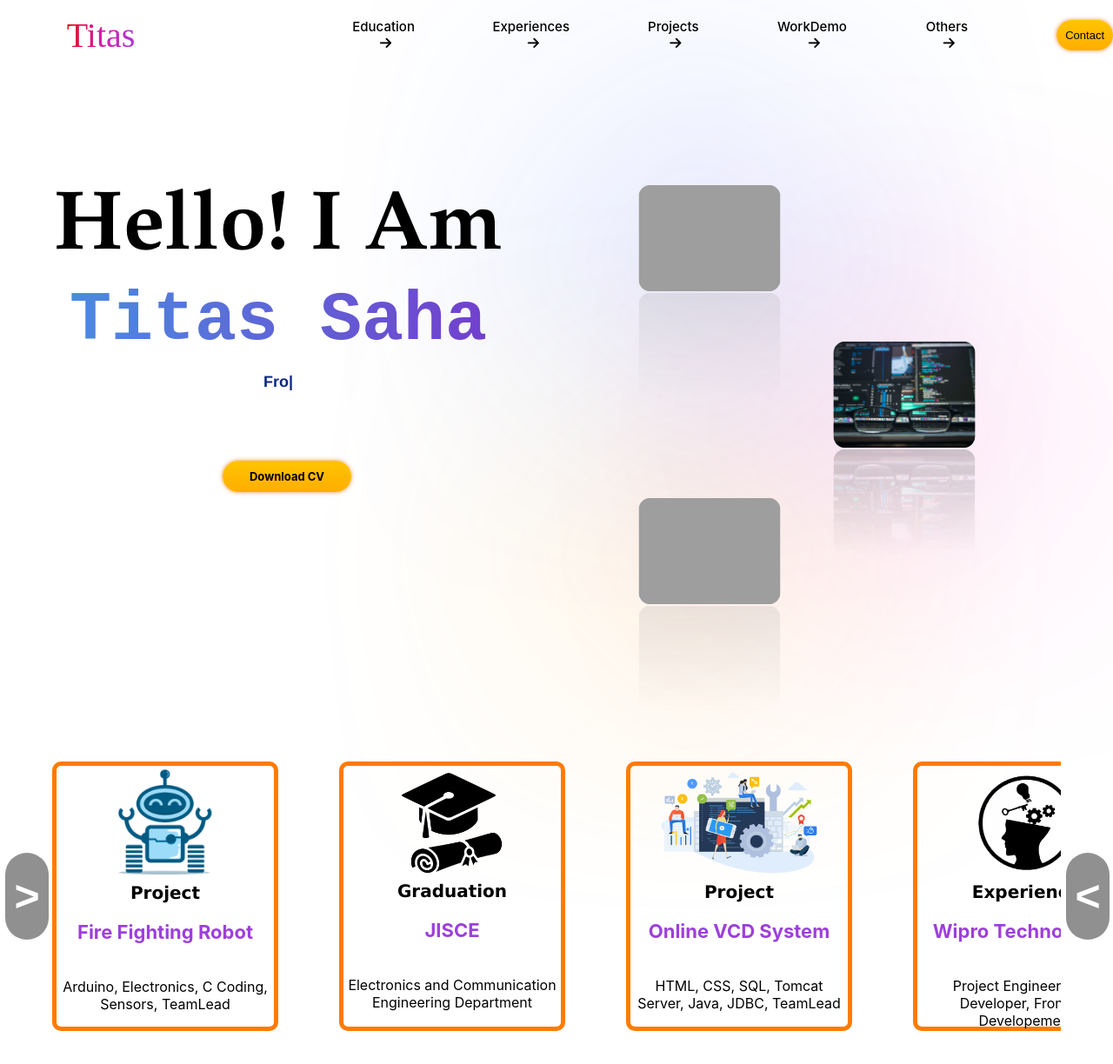
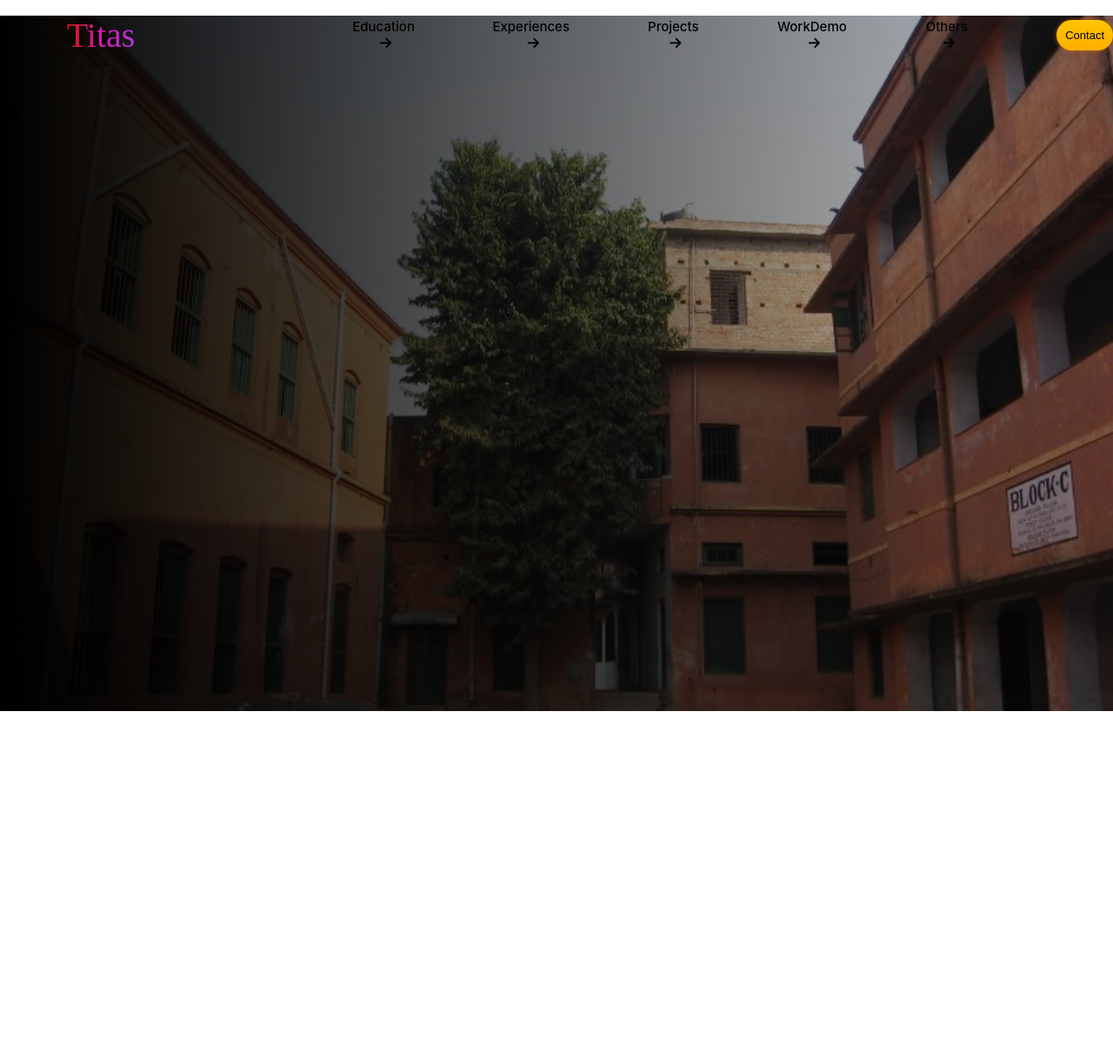
Before and after one commit to TitasUnique/My_Portfolio, a React (Create React App) app: page /school in a window 1280 px wide. Shown: the top 1224 px of the page at 87% size. After the commit the page ends 818 px from the top, so only its background shows below. Built offline with nearby package versions, Linux system fonts and the light colour scheme; grey boxes are pictures that could not be loaded.

Commit message:
locomotive smoothing & React router for webpage link

```diff
--- a/package.json
+++ b/package.json
@@ -8,8 +8,10 @@
     "@testing-library/react": "^13.4.0",
     "@testing-library/user-event": "^13.5.0",
     "aos": "^2.3.4",
+    "locomotive-scroll": "^5.0.0-beta.11",
     "react": "^18.2.0",
     "react-dom": "^18.2.0",
+    "react-router-dom": "^6.22.2",
     "react-scripts": "5.0.1",
     "react-typed": "^1.2.0",
     "use-sound": "^4.0.1",
--- a/src/App.js
+++ b/src/App.js
@@ -1,20 +1,28 @@
+import React from "react";
 import Navbar from "./components/Navbar/Navbar";
-import Home from "./components/Home/Home";
-import Cards from "./components/Cards/Cards";
-import Highlights from "./components/Highlights/Highlights";
-import Terminal from "./components/Terminal/Terminal";
-// import DemoTesting from "./components/demoTesting/DemoTesting";
-import './App.css'
+import LandingPage from "./components/LandingPage/Landing";
+import School from "./components/School/School";
+import "./App.css";
+import LocomotiveScroll from 'locomotive-scroll';
+import {BrowserRouter, Route, Routes} from 'react-router-dom';
+
+
 function App() {
+const locomotiveScroll = new LocomotiveScroll();
+// const [navigatePage, setNavigatePage] = useState("");
+
   return (
-    <div className="App">
-      <Navbar/>
-      <Home/>
-      <Cards/>
-      <Highlights/>
-      <Terminal/>
-      {/* <DemoTesting/> */}
-    </div>
+      // <Navbar navigatePage1={navigatePage} setNavigatePage1={setNavigatePage}/>
+      // {navigatePage === "" ?<LandingPage/>:<School />}
+      <BrowserRouter>
+      <div className="App">
+        <Navbar />
+        <Routes>
+          <Route path="/My_Portfolio" element={<LandingPage/>} />
+          <Route path="/school" element={<School/>} />
+        </Routes>
+      </div>
+    </BrowserRouter>
   );
 }
 
--- a/src/components/Highlights/Highlights.jsx
+++ b/src/components/Highlights/Highlights.jsx
@@ -14,7 +14,7 @@ const Highlights = () => {
     <div className='highlight'>
       <div className='highlight-text'><h1>Highlights</h1></div>
 
-      <div className="cards-section">
+      <div className="cards-section" data-aos="zoom-in-down">
         <div className="box">
           <div className="pentagon-card pentagon-card-front">
             <img src={java} style={{ transform: "scale(0.7)", width: "80px", height: "80px" }} alt="#" />
--- /dev/null
+++ b/src/components/LandingPage/Landing.jsx
@@ -0,0 +1,17 @@
+import React from 'react'
+import Home from "../../components/Home/Home";
+import Cards from "../../components/Cards/Cards";
+import Highlights from "../../components/Highlights/Highlights";
+import Terminal from "../../components/Terminal/Terminal";
+const Landing = () => {
+    return (
+        <>
+            <Home />
+            <Cards />
+            <Highlights />
+            <Terminal />
+        </>
+    )
+}
+
+export default Landing
--- a/src/components/Navbar/Navbar.css
+++ b/src/components/Navbar/Navbar.css
@@ -24,6 +24,7 @@
     background: linear-gradient(to right, #d81313,#d61aad,#b135d6);
     -webkit-text-fill-color: transparent;
     background-clip: text;
+    cursor: pointer;
 }
 
 .n-right-list-ul{
@@ -41,7 +42,20 @@
     display: block;
 }
 
+.Edu-list-white>a {
+    text-decoration: none;
+    color: white;
+    font-size: 15px;
+    font-weight: 500;
+    display: block;
+}
+
 .Edu-list>a:hover, .Exp-list>a:hover, .Proj-list>a:hover, .Work-list>a:hover, .Other-list>a:hover{
+    color: rgb(255, 123, 0);
+    cursor: pointer;
+}
+
+.Edu-list-white>a:hover {
     color: rgb(255, 123, 0);
     cursor: pointer;
 }
@@ -56,7 +70,6 @@
 }
 
 .sub-menu1, .sub-menu2, .sub-menu3, .sub-menu4, .sub-menu5{
-    /* background-color: black; */
     position: absolute;
 }
 
@@ -69,6 +82,13 @@
 }
 
 .Edu-list:hover .sub-menu1>ul, .Exp-list:hover .sub-menu2>ul, .Proj-list:hover .sub-menu3>ul, .Work-list:hover .sub-menu4>ul, .Other-list:hover .sub-menu5>ul{
+    display: block;
+    -webkit-animation: fadeIn 1s;
+    -moz-animation: fadeIn 1s;
+    animation: fadeIn 1s;
+}
+
+.Edu-list-white:hover .sub-menu1>ul {
     display: block;
     -webkit-animation: fadeIn 1s;
     -moz-animation: fadeIn 1s;
@@ -131,7 +151,6 @@
 
 .sub-menu1>ul>li>a:hover, .sub-menu2>ul>li>a:hover, .sub-menu3>ul>li>a:hover, .sub-menu4>ul>li>a:hover, .sub-menu5>ul>li>a:hover{
     color: rgb(255, 94, 0);
-    /* background: linear-gradient(to right, rgb(255, 197, 143), rgb(255, 255, 255)); */
 }
 
 .button{
--- a/src/components/Navbar/Navbar.jsx
+++ b/src/components/Navbar/Navbar.jsx
@@ -1,21 +1,23 @@
-import React from 'react'
+import React,{useState} from 'react'
 import './Navbar.css'
+import { Link } from 'react-router-dom'
+
 const Navbar = () => {
+  const [navold, setnav] = useState("");
+
   return (
     <div className="n-wrapper">
       <div className="n-left">
-        <div className="n-name">Titas</div>
+        <div className="n-name"><Link to="/My_Portfolio">Titas</Link></div>
       </div>
 
       <div className="n-right">
         <ul className='n-right-list-ul'>
-          <li className="Edu-list">
-            <a href="https://react.dev/">Education
-              <i className="fa-solid fa-arrow-right"></i>
-            </a>
+          <li className={navold === "10th 12th standard" ? "Edu-list-white" : "Edu-list"}>
+            <Link to="/school" onClick={()=> setnav("10th 12th standard")}>Education<i className="fa-solid fa-arrow-right"></i></Link>
             <div className="sub-menu1">
               <ul>
-                <li><a href="https://react.dev/">10th Standard</a></li>
+                <li><Link to="/school" onClick={()=> setnav("10th 12th standard")}>10th Standard</Link></li>
                 <li><a href="https://react.dev/">12th Standard</a></li>
                 <li><a href="https://react.dev/">Graduation</a></li>
               </ul>
--- /dev/null
+++ b/src/components/School/School.css
@@ -0,0 +1,9 @@
+.school {
+    margin-top: -3.85rem;
+    position: relative;
+    background: linear-gradient(to right, rgba(0,0,0,1), rgba(0,0,0,0.2)), url(../../Images/rpchs.jpg);
+    background-size: cover;
+    background-position: center;
+    height: 100vh;
+    z-index: -10;
+}
--- /dev/null
+++ b/src/components/School/School.jsx
@@ -0,0 +1,11 @@
+import React from 'react'
+import './School.css'
+const School = () => {
+  return (
+    <div className='school'>
+      <div className="content"></div>
+    </div>
+  )
+}
+
+export default School
--- a/src/components/Terminal/Terminal.css
+++ b/src/components/Terminal/Terminal.css
@@ -86,3 +86,7 @@
     align-items: center;
     gap: 2rem;
 }
+
+textarea {
+    resize: none;
+}
--- a/src/components/Terminal/Terminal.jsx
+++ b/src/components/Terminal/Terminal.jsx
@@ -33,7 +33,7 @@ const Terminal = () => {
           <form className="form1">
             <input type="text" name="user_name" className='user' placeholder='Name' />
             <input type="email" name="user_email" className='user' placeholder='Email' />
-            <textarea name="message" className='user' placeholder='Message' />
+            <textarea rows="5" cols="40" name="message" className='user' placeholder='Message' />
             <input type="text" value="Send" className='button' />
           </form>
         </div>
--- a/src/components/demoTesting/DemoTesting.css
+++ /dev/null
@@ -1,41 +0,0 @@
-nav {
-  display: flex;
-  justify-content: space-between;
-  align-items: center;
-  background-color: #333;
-  padding: 10px;
-}
-
-button {
-  background-color: transparent;
-  border: none;
-  color: #fff;
-  cursor: pointer;
-  font-size: 16px;
-}
-
-.dropdown {
-  position: absolute;
-  top: 50px;
-  left: 0;
-  width: 100%;
-  height: 0;
-  overflow: hidden;
-  transition: height 0.3s ease;
-  background-color: #333;
-  box-shadow: 0 2px 4px rgba(0, 0, 0, 0.2);
-}
-
-.dropdown.show {
-  height: 100px;
-}
-
-.dropdown li {
-  padding: 10px;
-  border-bottom: 1px solid #444;
-  color: #fff;
-}
-
-.dropdown li:last-child {
-  border-bottom: none;
-}
```
Also changed, not shown: src/components/demoTesting/DemoTesting.jsx (deleted, +0 -22 lines), src/Images/rpchs.jpg (added), 1 other file (tests, documents, lock files or other folders).
